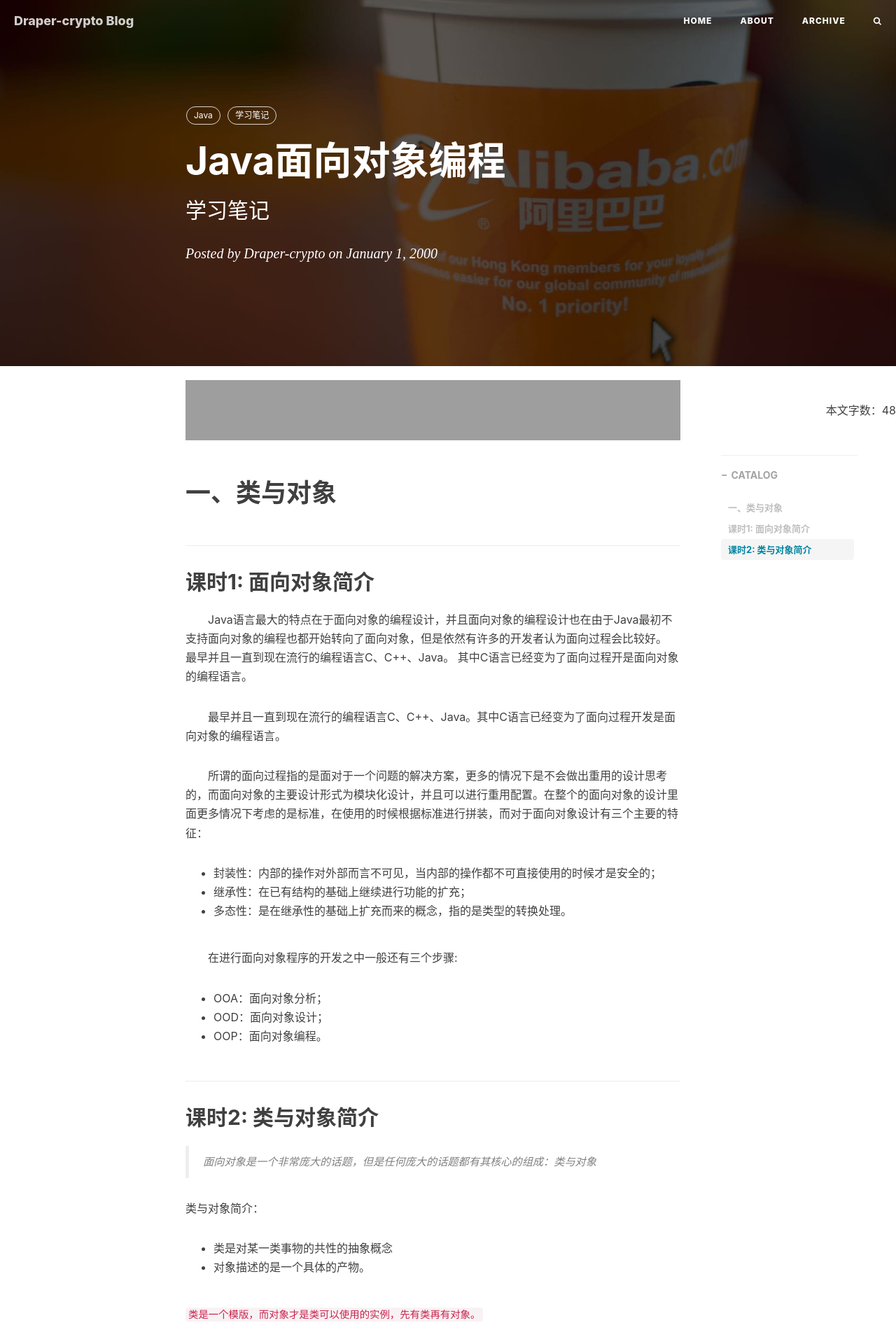
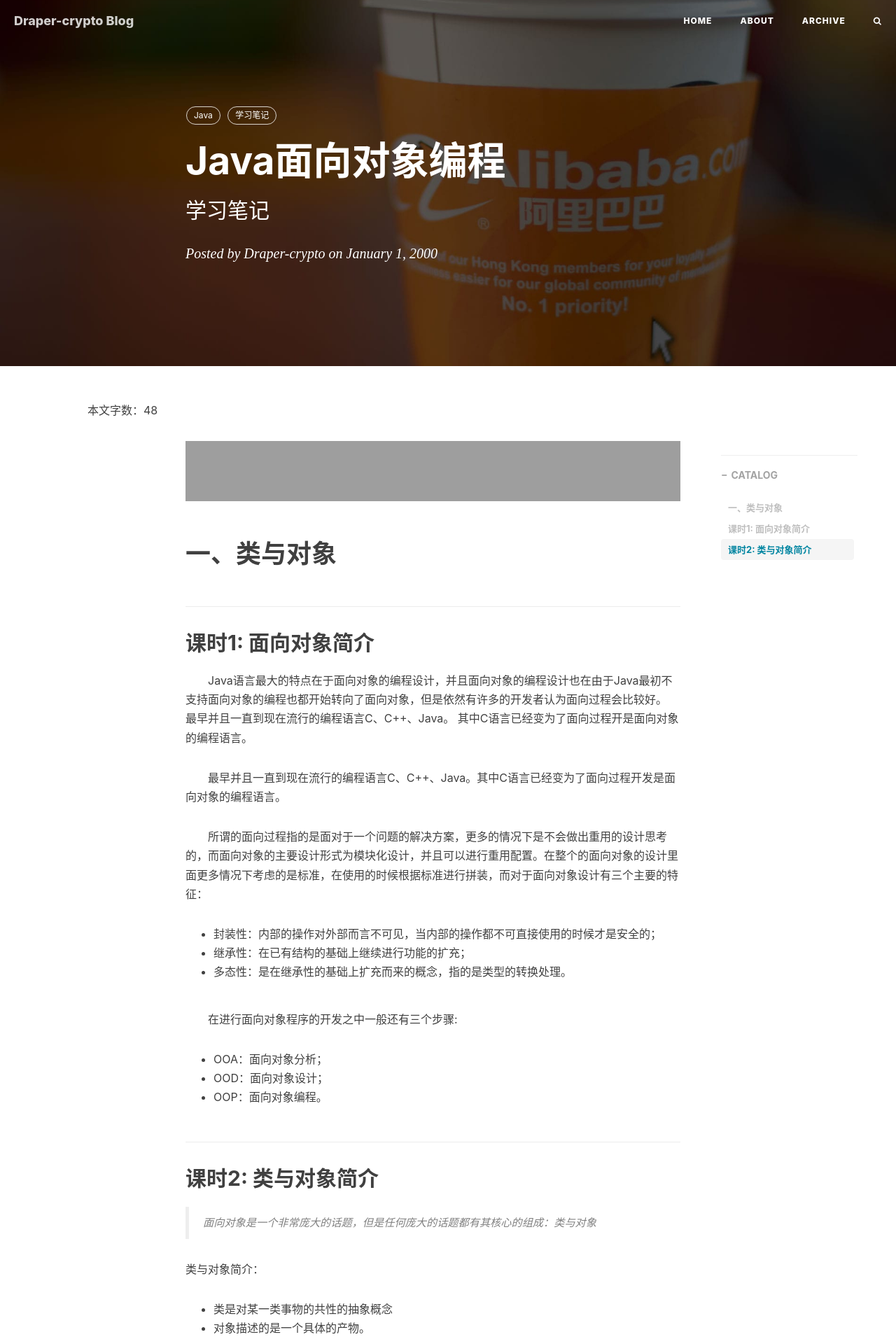
Before and after one commit to Draper-crypto/Draper-crypto.github.io, a Jekyll site: the page built from _posts/2000-1-1-Java-object-oriented-programming.md, in a window 1280 px wide. Shown: the top 1920 px of the page at 70% size. Built offline with Jekyll 4.4.1, drawn with Linux system fonts in a browser that asks for light colours; nearby versions of some CDN libraries; comment, search, counter and statistics services are not loaded; grey boxes are pictures that could not be loaded.

Commit message:
更新 post.html

```diff
--- a/_layouts/post.html
+++ b/_layouts/post.html
@@ -11,7 +11,7 @@ layout: default
 
 <!-- Post Content -->
 <article>
-    <div style="float: right;"><p>本文字数：{{ page.content | number_of_words }}</p></div>
+    <div class="container" style="float: right;"><p>本文字数：{{ page.content | number_of_words }}</p></div>
 
     <div class="container">
         <div class="row">
```
